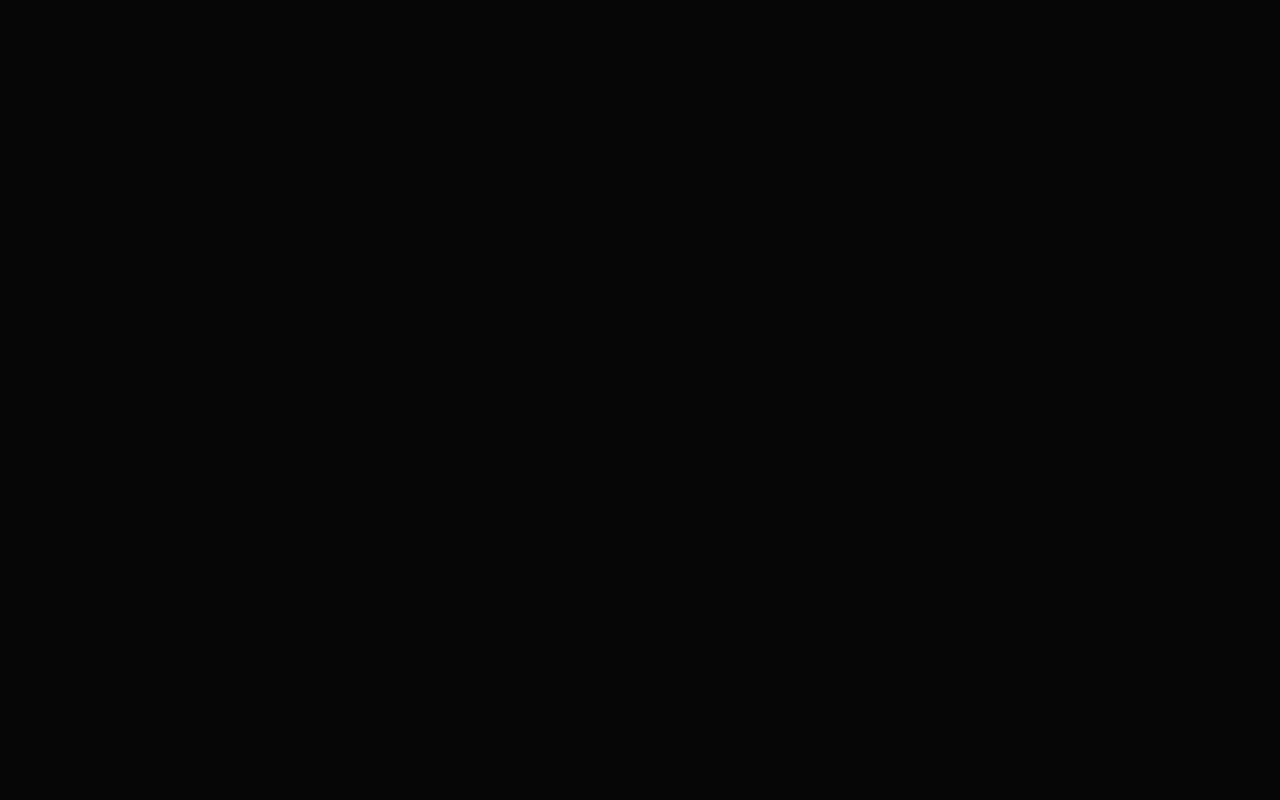
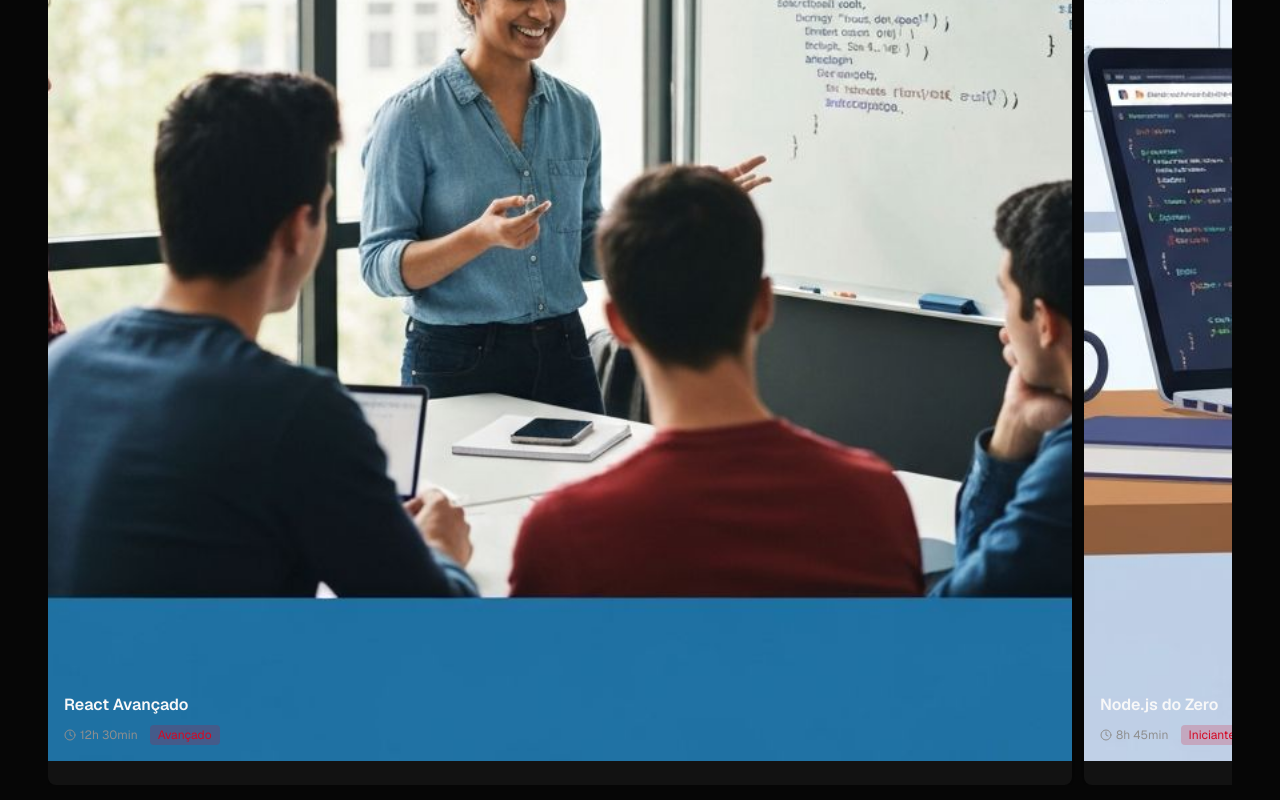
Before and after one commit to Lucas-Rodrigues-code/codeflix, a Next.js app in the folder frontend-catalogo/: page / in a window 1280 px wide. Shown: the part 1316-2116 px from the top of the page. Before the commit the page ends 800 px from the top, so only its background shows below. Built offline with nearby package versions, Linux system fonts and the light colour scheme.

Commit message:
feat: add CourseCard and CourseRow components, and integrate CourseRow into Home page with trending courses data

```diff
--- /dev/null
+++ b/frontend-catalogo/src/app/componentes/course-card.tsx
@@ -0,0 +1,69 @@
+"use client";
+
+import { Clock, Play } from "lucide-react";
+import { useState } from "react";
+
+import { Button } from "@/components/ui/button";
+import { Card } from "@/components/ui/card";
+
+interface Course {
+  id: number;
+  title: string;
+  thumbnail: string;
+  duration: string;
+  level: string;
+}
+export function CourseCard({ course }: { course: Course }) {
+  const [isHovered, setIsHovered] = useState(false);
+
+  return (
+    <Card
+      className="group/card relative min-w-[200px] shrink-0 cursor-pointer overflow-hidden border-0 bg-card transition-all duration-300 hover:scale-105 md:min-w-[280px]"
+      onMouseEnter={() => setIsHovered(true)}
+      onMouseLeave={() => setIsHovered(false)}
+    >
+      <div className="relative aspect-3/4">
+        <img
+          src={course.thumbnail || "/placeholder.svg"}
+          alt={course.title}
+          className="h-full w-full object-cover"
+        />
+
+        <div
+          className={`absolute inset-0 bg-gradient-to-t from-background via-background/50 to-transparent transition-opacity duration-300 ${
+            isHovered ? "opacity-100" : "opacity-0"
+          }`}
+        />
+
+        <div
+          className={`absolute inset-0 flex items-center justify-center transition-opacity duration-300 ${
+            isHovered ? "opacity-100" : "opacity-0"
+          }`}
+        >
+          <Button
+            size="icon"
+            className="h-14 w-14 rounded-full bg-primary/90 hover:bg-primary"
+          >
+            <Play className="h-6 w-6 fill-current" />
+          </Button>
+        </div>
+
+        <div className="absolute bottom-0 left-0 right-0 p-4">
+          <h4 className="mb-2 font-semibold text-balance text-foreground">
+            {course.title}
+          </h4>
+
+          <div className="flex items-center gap-3 text-xs text-muted-foreground">
+            <div className="flex items-center gap-1">
+              <Clock className="h-3 w-3" />
+              <span>{course.duration}</span>
+            </div>
+            <span className="rounded bg-primary/20 px-2 py-0.5 text-primary">
+              {course.level}
+            </span>
+          </div>
+        </div>
+      </div>
+    </Card>
+  );
+}
--- /dev/null
+++ b/frontend-catalogo/src/app/componentes/course-row.tsx
@@ -0,0 +1,80 @@
+"use client";
+
+import { useState, useRef } from "react";
+import { ChevronLeft, ChevronRight } from "lucide-react";
+
+import { Button } from "@/components/ui/button";
+import { CourseCard } from "./course-card";
+
+interface Course {
+  id: number;
+  title: string;
+  thumbnail: string;
+  duration: string;
+  level: string;
+}
+
+interface CourseRowProps {
+  title: string;
+  courses: Course[];
+}
+
+export function CourseRow({ title, courses }: CourseRowProps) {
+  const [showLeftArrow, setShowLeftArrow] = useState(false);
+  const [showRightArrow, setShowRightArrow] = useState(true);
+  const scrollRef = useRef<HTMLDivElement>(null);
+
+  const scroll = (direction: "left" | "right") => {
+    if (scrollRef.current) {
+      const scrollAmount = direction === "left" ? -800 : 800;
+      scrollRef.current.scrollBy({ left: scrollAmount, behavior: "smooth" });
+    }
+  };
+
+  const handleScroll = () => {
+    if (scrollRef.current) {
+      const { scrollLeft, scrollWidth, clientWidth } = scrollRef.current;
+      setShowLeftArrow(scrollLeft > 0);
+      setShowRightArrow(scrollLeft < scrollWidth - clientWidth - 10);
+    }
+  };
+
+  return (
+    <div className="group relative px-4 md:px-12">
+      <h3 className="mb-4 text-xl font-semibold md:text-2xl">{title}</h3>
+
+      {showLeftArrow && (
+        <Button
+          variant="ghost"
+          size="icon"
+          className="absolute left-0 top-1/2 z-10 h-full -translate-y-1/2 rounded-none bg-background/80 opacity-0 backdrop-blur-sm transition-opacity hover:bg-background/90 group-hover:opacity-100"
+          onClick={() => scroll("left")}
+        >
+          <ChevronLeft className="h-8 w-8" />
+        </Button>
+      )}
+
+      <div
+        ref={scrollRef}
+        onScroll={handleScroll}
+        className="flex gap-3 overflow-x-auto scrollbar-hide"
+        style={{ scrollbarWidth: "none", msOverflowStyle: "none" }}
+      >
+        {courses.map((course) => (
+          <CourseCard key={course.id} course={course} />
+        ))}
+      </div>
+
+      {showRightArrow && (
+        <Button
+          variant="ghost"
+          size="icon"
+          className="absolute right-0 top-1/2 z-10 h-full -translate-y-1/2 rounded-none bg-background/80 opacity-0 backdrop-blur-sm transition-opacity hover:bg-background/90 group-hover:opacity-100"
+          onClick={() => scroll("right")}
+        >
+          <ChevronRight className="h-8 w-8" />
+        </Button>
+      )}
+    </div>
+  );
+}
--- a/frontend-catalogo/src/app/page.tsx
+++ b/frontend-catalogo/src/app/page.tsx
@@ -1,13 +1,60 @@
+import { CourseRow } from "./componentes/course-row";
 import { Header } from "./componentes/header";
 import { HeroBanner } from "./componentes/hero-banner";
 
 export default function Home() {
+  const trendingCourses = [
+    {
+      id: 1,
+      title: "React Avançado",
+      thumbnail: "/react-advanced-course.jpg",
+      duration: "12h 30min",
+      level: "Avançado",
+    },
+    {
+      id: 2,
+      title: "Node.js do Zero",
+      thumbnail: "/nodejs-backend-development.jpg",
+      duration: "8h 45min",
+      level: "Iniciante",
+    },
+    {
+      id: 3,
+      title: "TypeScript Completo",
+      thumbnail: "/typescript-programming.png",
+      duration: "10h 15min",
+      level: "Intermediário",
+    },
+    {
+      id: 4,
+      title: "Next.js 15",
+      thumbnail: "/nextjs-framework.jpg",
+      duration: "15h 20min",
+      level: "Avançado",
+    },
+    {
+      id: 5,
+      title: "Python para Data Science",
+      thumbnail: "/python-data-science.png",
+      duration: "20h 10min",
+      level: "Intermediário",
+    },
+    {
+      id: 6,
+      title: "Docker & Kubernetes",
+      thumbnail: "/docker-kubernetes-devops.jpg",
+      duration: "14h 30min",
+      level: "Avançado",
+    },
+  ];
   return (
     <div className="min-h-screen bg-background">
       <Header />
       <HeroBanner />
 
-      <div className="space-y-12 pb-20"></div>
+      <div className="space-y-12 pb-20">
+        <CourseRow title="Em Alta Agora" courses={trendingCourses} />
+      </div>
     </div>
   );
 }
```
